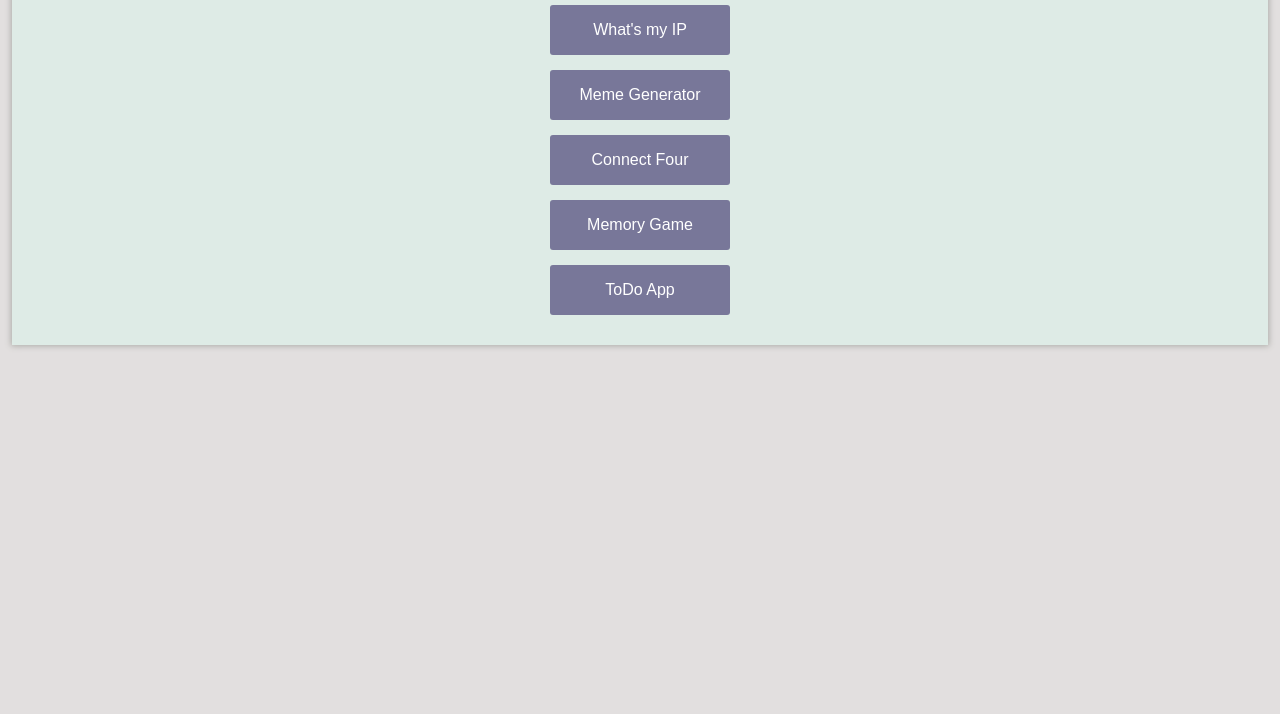
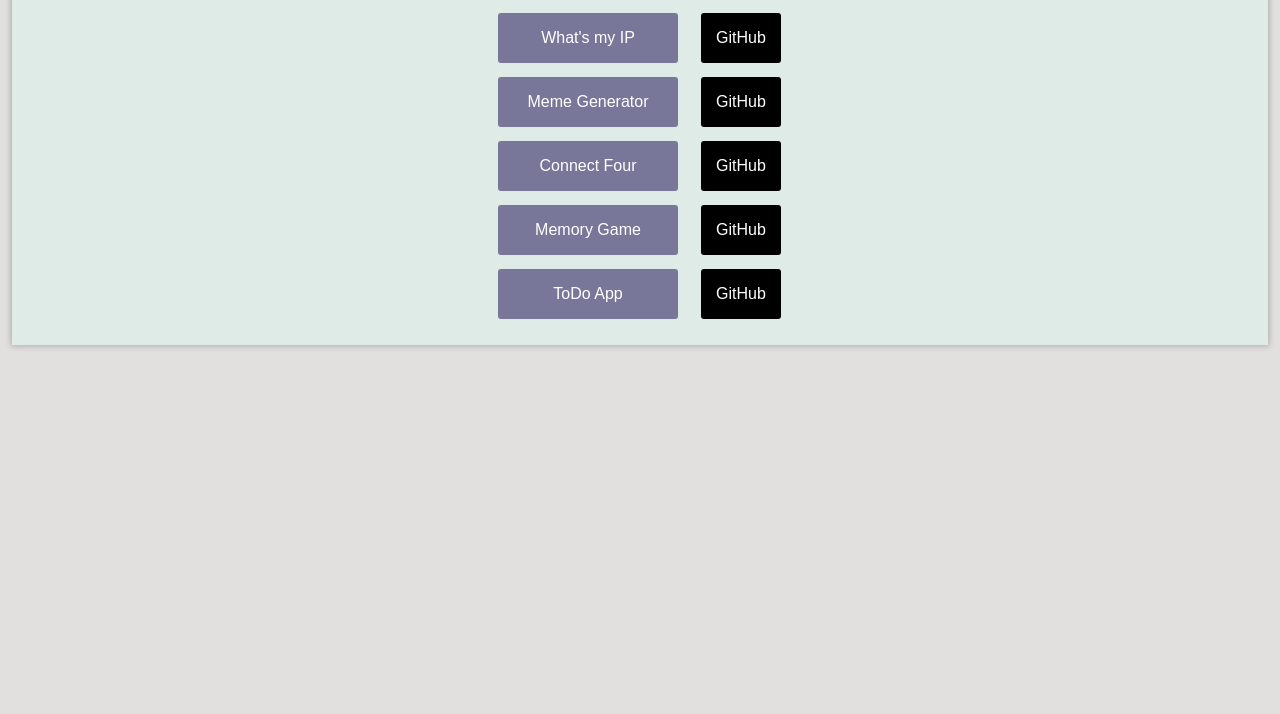
Before and after one commit to sizykhpa/portfolio_home_page, a plain HTML site: page index.html in a window 1280 px wide. Shown: the part 86-800 px from the top of the page. Drawn offline with Linux system fonts and the light colour scheme.

Commit message:
added github buttons

```diff
--- a/index.html
+++ b/index.html
@@ -15,21 +15,63 @@
           <div>
             <div class="text-block">My Projects</div>
           </div>
-          <form method="GET" action="/my_ip">
-            <input id="my-ip" type="submit" class="submit-button" value="What's my IP">
-          </form>
-          <form method="GET" action="/meme_generator">
-            <input id="meme-generator" type="submit" class="submit-button" value="Meme Generator">
-          </form>
-          <form method="GET" action="/connect_four">
-            <input id="connect-4" type="submit" class="submit-button" value="Connect Four">
-          </form>
-          <form method="GET" action="/memory_game">
-            <input id="memory-game" type="submit" class="submit-button" value="Memory Game">
-          </form>
-          <form method="GET" action="/todo_app">
-            <input id="todo-app" type="submit" class="submit-button" value="ToDo App">
-          </form>
+          <table style="width: 300px; margin: auto;">
+            <tr>
+              <td>
+                <form method="GET" action="/my_ip">
+                <input id="my-ip" type="submit" class="submit-button" value="What's my IP"></form>
+              </td>
+              <td>
+                <form method="GET" action="https://github.com/sizykhpa/whats_my_ip_app">
+                <input type="submit" class="github-button" value="GitHub"></form>
+              </td>
+            </tr>
+            <tr>
+              <td>
+                <form method="GET" action="/meme_generator">
+                <input id="meme-generator" type="submit" class="submit-button" value="Meme Generator"></form>
+              </td>
+              <td>
+                <form method="GET" action="https://github.com/sizykhpa/meme_generator">
+                <input type="submit" class="github-button" value="GitHub"></form>
+              </td>
+            </tr>
+            <tr>
+              <td>
+                <form method="GET" action="/connect_four">
+                <input id="connect-4" type="submit" class="submit-button" value="Connect Four"></form>
+              </td>
+              <td>
+                <form method="GET" action="https://github.com/sizykhpa/connect_four">
+                <input type="submit" class="github-button" value="GitHub"></form>
+              </td>
+            </tr>
+            <tr>
+              <td>
+                <form method="GET" action="/memory_game">
+                <input id="memory-game" type="submit" class="submit-button" value="Memory Game"></form>
+                </td>
+              <td>
+                <form method="GET" action="https://github.com/sizykhpa/memory_game">
+                <input type="submit" class="github-button" value="GitHub"></form>
+              </td>
+              </tr>
+            <tr>
+              <td>
+                <form method="GET" action="/todo_app">
+                <input id="todo-app" type="submit" class="submit-button" value="ToDo App"></form>
+              </td>
+              <td>
+                <form method="GET" action="https://github.com/sizykhpa/todo_app">
+                <input type="submit" class="github-button" value="GitHub"></form>
+              </td>
+            </tr>
+          </table>
+
+
+
+
+
         </div>
       </div>
     </div>
--- a/style.css
+++ b/style.css
@@ -27,13 +27,13 @@
   box-shadow: 0 0 6px 1px #acaca8;
   display: block;
   padding-top: 30px;
+}
 
-}
 
 .text-block {
   margin-bottom: 20px;
   color: #545196;
-  font-size: 24px;
+  font-size: 28px;
   line-height: 28px;
   text-align: center;
   margin-bottom: 22px;
@@ -60,28 +60,46 @@
   outline: 0;
 }
 
+
+input {
+  display: block;
+  height: 50px;
+  border-radius: 3px;
+  text-align: center;
+  font-size: 16px;
+  cursor: pointer;
+  line-height: inherit;
+  text-decoration: none;
+  border: 0;
+}
+
 .submit-button {
-  display: block;
   width: 180px;
-  height: 50px;
-  margin: 15px;
-  margin-right: auto;
-  margin-left: auto;
+  /* margin: 15px; */
+  margin: 5px;
+  /* margin-right: auto;
+  margin-left: auto; */
   border-radius: 3px;
   background-color: #787799;
   padding: 9px 15px;
   color: white;
-  border: 0;
-  line-height: inherit;
-  text-decoration: none;
-  cursor: pointer;
-  text-align: center;
-  font-size: 16px;
+
   grid-column-end: span 2;
+}
+
+.github-button {
+  width: 80px;
+  background-color: black;
+  color: white;
+
 }
 
 .submit-button:hover {
   background-color: #7270a8;
+}
+
+.github-button:hover {
+  background-color: rgb(48, 48, 48);
 }
 
 #images-section {
```
